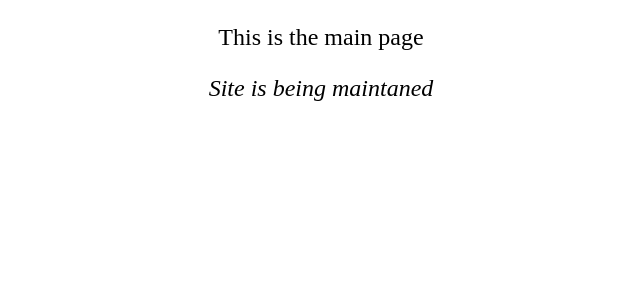
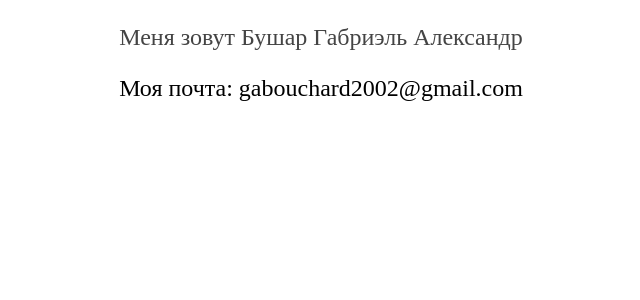
Before and after one commit to jebb2108/DjangoProject, a Django app: page / in a window 1280 px wide. Shown: the part 88-388 px from the top of the page, without its empty margins (319-959 px from the left). Run offline with Django 5.2, Linux system fonts and the light colour scheme.

Commit message:
modify main page w/ name & email

```diff
--- a/FirstDjango/urls.py
+++ b/FirstDjango/urls.py
@@ -6,4 +6,5 @@ urlpatterns = [
     path('about/', views.get_info),
     path('items/', views.get_all_items),
     path('items/<int:item_number>', views.get_item, name='item_number'),
+    path('fruit/', views.get_all_fruit)
 ]
--- a/MainApp/views.py
+++ b/MainApp/views.py
@@ -19,11 +19,11 @@ items = [
 
 
 def index(request):
-    text = """
-    <h1>"Изучаем django"</h1>
-    <strong>Автор</strong>: <i>Бушар Габриэль</i>
-    """
-    return render(request, 'index.html')
+    content = {
+        'name': "Бушар Габриэль Александр",
+        'email': 'gabouchard2002@gmail.com',
+    }
+    return render(request, 'index.html', content)
 
 
 def get_info(request):
@@ -69,3 +69,6 @@ def get_all_items(request):
         count += 1
 
     return HttpResponse(content)
+
+def get_all_fruit(request):
+    pass
--- a/templates/index.html
+++ b/templates/index.html
@@ -16,6 +16,10 @@
             text-align: center;
         }
 
+        .text1 {
+            color: rgb(68, 68, 68);
+        }
+
     </style>
 </head>
 <body>
@@ -23,8 +27,8 @@
         <h1>Welcome to the main page!</h1>
     </div>
     <div class="body">
-        <p>This is the main page</p>
-        <p><i>Site is being maintaned</i></p>
+        <p class="text1">Меня зовут {{ name }}</p>
+        <p>Моя почта: {{ email }}</p>
     </div>
 </body>
 </html>
```
